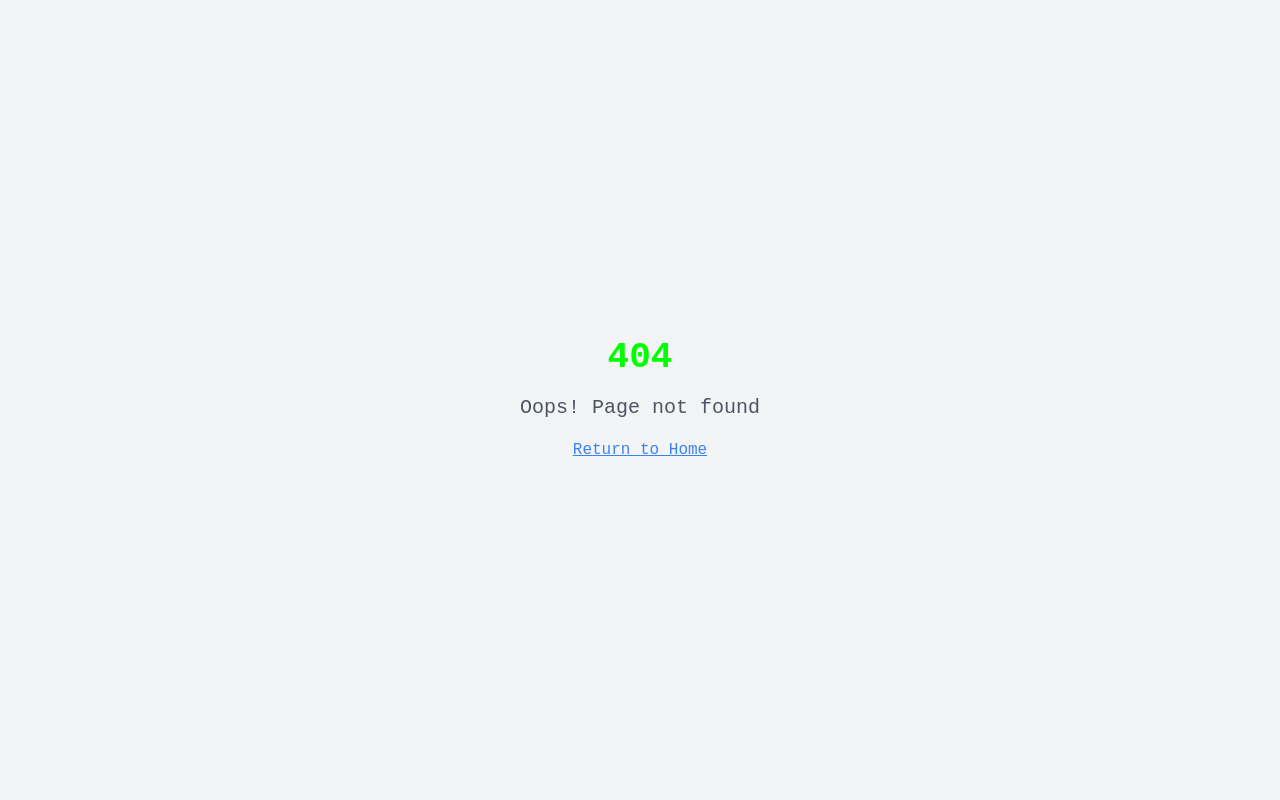
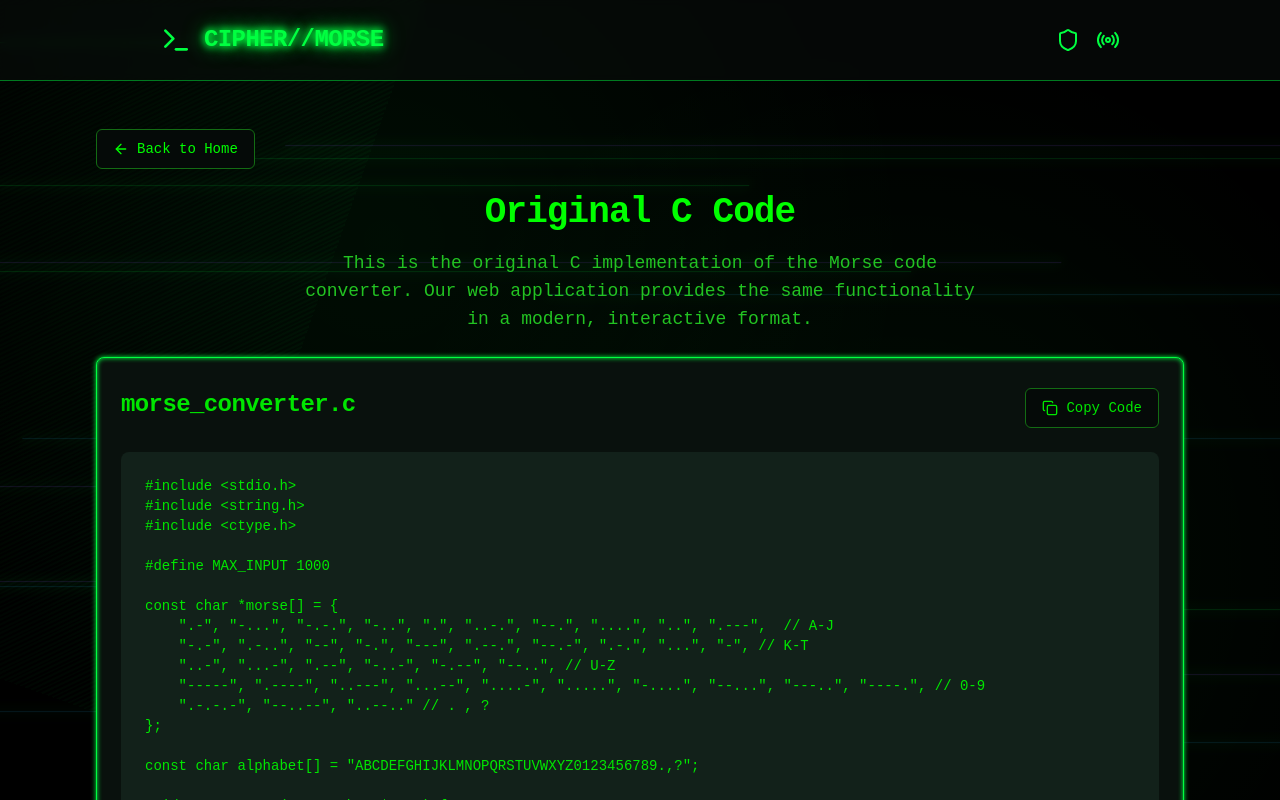
Before and after one commit to Muzaffar-codes07/dot-dash-decoder, a React (Vite) app: page /c-code in a window 1280 px wide. Before the commit this address had no page. Shown: the top 800 px of the page. Built offline with nearby package versions, Linux system fonts and the light colour scheme.

Commit message:
Refactor: Display C code on a separate page
Implement a dedicated page for displaying the C code, replacing the modal-based display.

```diff
--- a/src/App.tsx
+++ b/src/App.tsx
@@ -7,6 +7,7 @@ import { QueryClient, QueryClientProvider } from "@tanstack/react-query";
 import { BrowserRouter, Routes, Route } from "react-router-dom";
 import CircuitLines from "./components/CircuitLines";
 import Index from "./pages/Index";
+import CCodePage from "./pages/CCodePage";
 import NotFound from "./pages/NotFound";
 
 const queryClient = new QueryClient();
@@ -20,6 +21,7 @@ const App = () => (
       <BrowserRouter>
         <Routes>
           <Route path="/" element={<Index />} />
+          <Route path="/c-code" element={<CCodePage />} />
           <Route path="*" element={<NotFound />} />
         </Routes>
       </BrowserRouter>
--- a/src/components/CCodeDisplay.tsx
+++ b/src/components/CCodeDisplay.tsx
@@ -1,107 +1,19 @@
 
-import React, { useState } from 'react';
+import React from 'react';
 import { Button } from '@/components/ui/button';
-import { Card, CardContent, CardHeader, CardTitle } from '@/components/ui/card';
-import { Code, X } from 'lucide-react';
+import { Code } from 'lucide-react';
+import { useNavigate } from 'react-router-dom';
 
 const CCodeDisplay: React.FC = () => {
-  const [isOpen, setIsOpen] = useState(false);
+  const navigate = useNavigate();
 
-  const cCode = `#include <stdio.h>
-#include <string.h>
-#include <ctype.h>
-
-#define MAX_INPUT 1000
-
-const char *morse[] = {
-    ".-", "-...", "-.-.", "-..", ".", "..-.", "--.", "....", "..", ".---",  // A-J
-    "-.-", ".-..", "--", "-.", "---", ".--.", "--.-", ".-.", "...", "-", // K-T
-    "..-", "...-", ".--", "-..-", "-.--", "--..", // U-Z
-    "-----", ".----", "..---", "...--", "....-", ".....", "-....", "--...", "---..", "----.", // 0-9
-    ".-.-.-", "--..--", "..--.." // . , ?
+  const handleViewCode = () => {
+    navigate('/c-code');
   };
 
-const char alphabet[] = "ABCDEFGHIJKLMNOPQRSTUVWXYZ0123456789.,?";
-
-void textToMorse(const char *text) {
-    for (int i = 0; text[i] !='\\0'; i++) {
-        if (text[i] == ' ') {
-            printf("  ");
-            continue;
-        }
-        char *ptr = strchr(alphabet, toupper(text[i]));
-        if (ptr) {
-            printf("%s ", morse[ptr - alphabet]);
-        }
-    }
-    printf("\\n");
-}
-
-void morseToText(const char *morseCode) {
-    char buffer[10];
-    int index = 0;
-
-    for (int i = 0; morseCode[i] != '\\0'; i++) {
-        if (morseCode[i] != ' ') {
-            buffer[index++] = morseCode[i];
-            buffer[index] = '\\0';
-        } else {
-            if (index > 0) {
-                for (int j = 0; j < sizeof(morse) / sizeof(morse[0]); j++) {
-                    if (strcmp(buffer, morse[j]) == 0) {
-                        printf("%c", alphabet[j]);
-                        break;
-                    }
-                }
-                index = 0;
-            }
-            if (morseCode[i + 1] == ' ') {
-                printf(" ");
-                i++;
-            }
-        }
-    }
-    if (index > 0) {
-        for (int j = 0; j < sizeof(morse) / sizeof(morse[0]); j++) {
-            if (strcmp(buffer, morse[j]) == 0) {
-                printf("%c", alphabet[j]);
-                break;
-            }
-        }
-    }
-    printf("\\n");
-}
-
-int main() {
-    char input[MAX_INPUT];
-    int choice;
-
-    while (1) {
-        printf("Choose an option:\\n1. Convert Text to Morse\\n2. Convert Morse to Text\\n3. Exit\\n");
-        scanf("%d", &choice);
-        getchar();
-
-        if (choice == 3) break;
-
-        printf("Enter input: ");
-        fgets(input, MAX_INPUT, stdin);
-        input[strcspn(input, "\\n")] = 0;
-
-        if (choice == 1) {
-            textToMorse(input);
-        } else if (choice == 2) {
-            morseToText(input);
-        } else {
-            printf("Invalid choice.\\n");
-        }
-    }
-    return 0;
-}`;
-
   return (
-    <>
     <Button
-        onClick={() => setIsOpen(true)}
+      onClick={handleViewCode}
       size="lg"
       variant="outline"
       className="bg-morse-hacker-green hover:bg-morse-hacker-dimGreen text-black font-bold neon-border"
@@ -109,29 +21,6 @@ int main() {
       <Code className="mr-2 h-5 w-5" />
       View Original C Code
     </Button>
-
-      {isOpen && (
-        <div className="fixed inset-0 bg-black/50 flex items-center justify-center p-4 z-50">
-          <Card className="max-w-4xl max-h-[80vh] overflow-auto">
-            <CardHeader className="flex flex-row items-center justify-between">
-              <CardTitle>Original C Code</CardTitle>
-              <Button
-                variant="ghost"
-                size="icon"
-                onClick={() => setIsOpen(false)}
-              >
-                <X className="h-4 w-4" />
-              </Button>
-            </CardHeader>
-            <CardContent>
-              <pre className="text-sm bg-muted p-4 rounded-md overflow-auto">
-                <code>{cCode}</code>
-              </pre>
-            </CardContent>
-          </Card>
-        </div>
-      )}
-    </>
   );
 };
 
--- /dev/null
+++ b/src/pages/CCodePage.tsx
@@ -0,0 +1,200 @@
+
+import React from 'react';
+import { Button } from '@/components/ui/button';
+import { Card, CardContent, CardHeader, CardTitle } from '@/components/ui/card';
+import { ArrowLeft, Copy } from 'lucide-react';
+import { useNavigate } from 'react-router-dom';
+import { useToast } from '@/hooks/use-toast';
+import Header from '@/components/Header';
+import Footer from '@/components/Footer';
+
+const CCodePage: React.FC = () => {
+  const navigate = useNavigate();
+  const { toast } = useToast();
+
+  const cCode = `#include <stdio.h>
+#include <string.h>
+#include <ctype.h>
+
+#define MAX_INPUT 1000
+
+const char *morse[] = {
+    ".-", "-...", "-.-.", "-..", ".", "..-.", "--.", "....", "..", ".---",  // A-J
+    "-.-", ".-..", "--", "-.", "---", ".--.", "--.-", ".-.", "...", "-", // K-T
+    "..-", "...-", ".--", "-..-", "-.--", "--..", // U-Z
+    "-----", ".----", "..---", "...--", "....-", ".....", "-....", "--...", "---..", "----.", // 0-9
+    ".-.-.-", "--..--", "..--.." // . , ?
+};
+
+const char alphabet[] = "ABCDEFGHIJKLMNOPQRSTUVWXYZ0123456789.,?";
+
+void textToMorse(const char *text) {
+    for (int i = 0; text[i] !='\\0'; i++) {
+        if (text[i] == ' ') {
+            printf("  ");
+            continue;
+        }
+        char *ptr = strchr(alphabet, toupper(text[i]));
+        if (ptr) {
+            printf("%s ", morse[ptr - alphabet]);
+        }
+    }
+    printf("\\n");
+}
+
+void morseToText(const char *morseCode) {
+    char buffer[10];
+    int index = 0;
+
+    for (int i = 0; morseCode[i] != '\\0'; i++) {
+        if (morseCode[i] != ' ') {
+            buffer[index++] = morseCode[i];
+            buffer[index] = '\\0';
+        } else {
+            if (index > 0) {
+                for (int j = 0; j < sizeof(morse) / sizeof(morse[0]); j++) {
+                    if (strcmp(buffer, morse[j]) == 0) {
+                        printf("%c", alphabet[j]);
+                        break;
+                    }
+                }
+                index = 0;
+            }
+            if (morseCode[i + 1] == ' ') {
+                printf(" ");
+                i++;
+            }
+        }
+    }
+    if (index > 0) {
+        for (int j = 0; j < sizeof(morse) / sizeof(morse[0]); j++) {
+            if (strcmp(buffer, morse[j]) == 0) {
+                printf("%c", alphabet[j]);
+                break;
+            }
+        }
+    }
+    printf("\\n");
+}
+
+int main() {
+    char input[MAX_INPUT];
+    int choice;
+
+    while (1) {
+        printf("Choose an option:\\n1. Convert Text to Morse\\n2. Convert Morse to Text\\n3. Exit\\n");
+        scanf("%d", &choice);
+        getchar();
+
+        if (choice == 3) break;
+
+        printf("Enter input: ");
+        fgets(input, MAX_INPUT, stdin);
+        input[strcspn(input, "\\n")] = 0;
+
+        if (choice == 1) {
+            textToMorse(input);
+        } else if (choice == 2) {
+            morseToText(input);
+        } else {
+            printf("Invalid choice.\\n");
+        }
+    }
+    return 0;
+}`;
+
+  const handleCopyCode = () => {
+    navigator.clipboard.writeText(cCode);
+    toast({
+      title: "Code copied to clipboard",
+      description: "The C code has been copied to your clipboard.",
+    });
+  };
+
+  return (
+    <div className="min-h-screen flex flex-col">
+      <Header />
+
+      <main className="flex-1 py-12">
+        <div className="container max-w-6xl space-y-6">
+          <div className="flex items-center gap-4">
+            <Button
+              variant="outline"
+              onClick={() => navigate('/')}
+              className="flex items-center gap-2"
+            >
+              <ArrowLeft className="h-4 w-4" />
+              Back to Home
+            </Button>
+          </div>
+
+          <div className="text-center space-y-4">
+            <h1 className="text-4xl font-bold tracking-tight">Original C Code</h1>
+            <p className="text-lg text-muted-foreground max-w-2xl mx-auto">
+              This is the original C implementation of the Morse code converter.
+              Our web application provides the same functionality in a modern, interactive format.
+            </p>
+          </div>
+
+          <Card className="neon-border">
+            <CardHeader className="flex flex-row items-center justify-between">
+              <CardTitle className="text-2xl">morse_converter.c</CardTitle>
+              <Button
+                variant="outline"
+                onClick={handleCopyCode}
+                className="flex items-center gap-2"
+              >
+                <Copy className="h-4 w-4" />
+                Copy Code
+              </Button>
+            </CardHeader>
+            <CardContent>
+              <div className="bg-muted rounded-lg p-6 overflow-auto">
+                <pre className="text-sm font-mono whitespace-pre-wrap">
+                  <code>{cCode}</code>
+                </pre>
+              </div>
+            </CardContent>
+          </Card>
+
+          <div className="grid grid-cols-1 md:grid-cols-2 gap-6">
+            <Card>
+              <CardContent className="pt-6">
+                <h3 className="text-lg font-bold mb-2">How to Compile</h3>
+                <div className="bg-muted rounded p-3 font-mono text-sm">
+                  gcc morse_converter.c -o morse_converter
+                </div>
+              </CardContent>
+            </Card>
+
+            <Card>
+              <CardContent className="pt-6">
+                <h3 className="text-lg font-bold mb-2">How to Run</h3>
+                <div className="bg-muted rounded p-3 font-mono text-sm">
+                  ./morse_converter
+                </div>
+              </CardContent>
+            </Card>
+          </div>
+
+          <Card>
+            <CardContent className="pt-6">
+              <h3 className="text-lg font-bold mb-4">Key Features</h3>
+              <ul className="space-y-2 text-muted-foreground">
+                <li>• Converts text to Morse code using standardized dot-dash patterns</li>
+                <li>• Converts Morse code back to readable text</li>
+                <li>• Supports letters A-Z, numbers 0-9, and basic punctuation</li>
+                <li>• Interactive command-line interface with menu options</li>
+                <li>• Proper spacing handling for words and characters</li>
+              </ul>
+            </CardContent>
+          </Card>
+        </div>
+      </main>
+
+      <Footer />
+    </div>
+  );
+};
+
+export default CCodePage;
```
Lines whose indentation alone changed are shown as unchanged.
